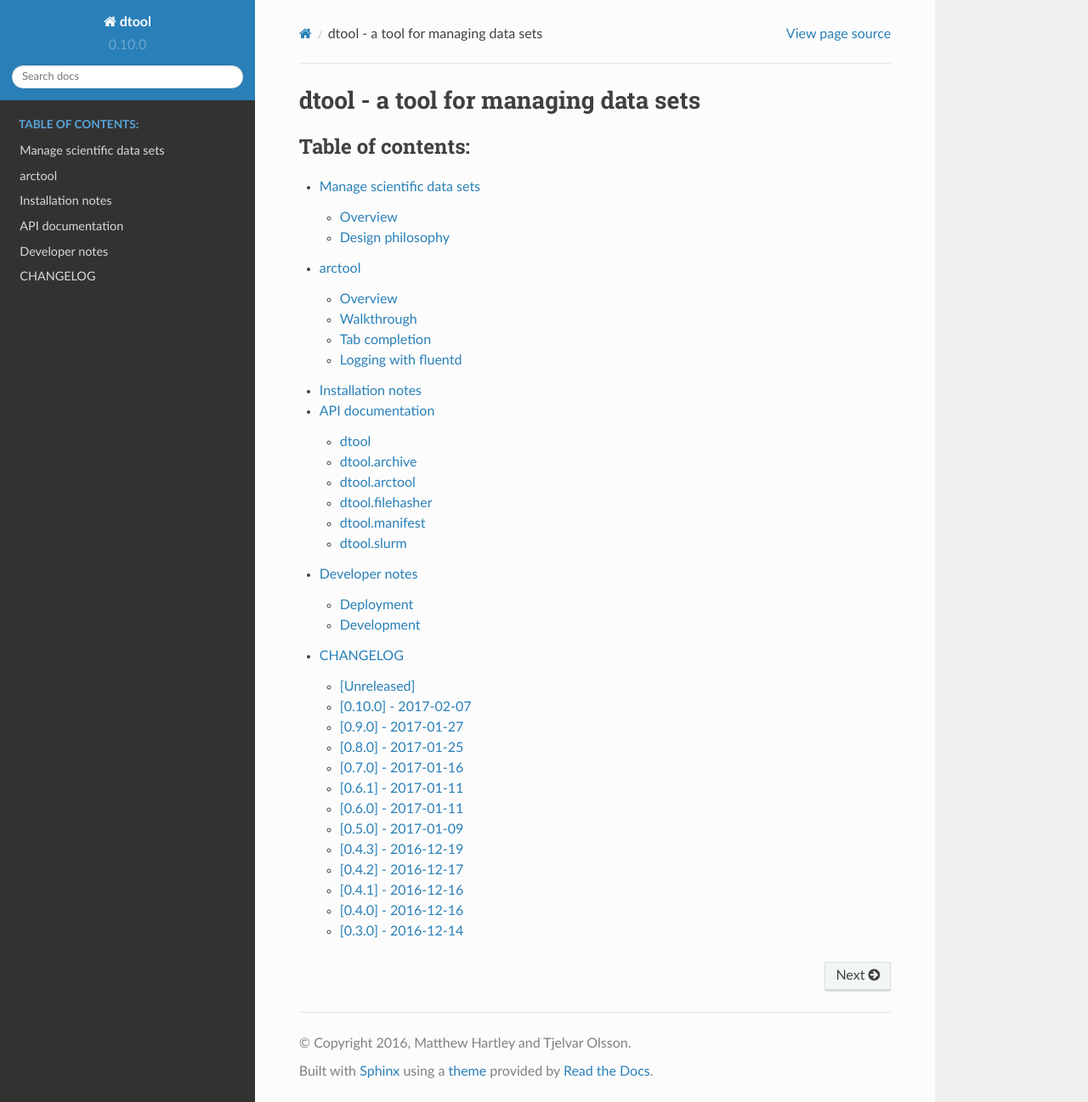
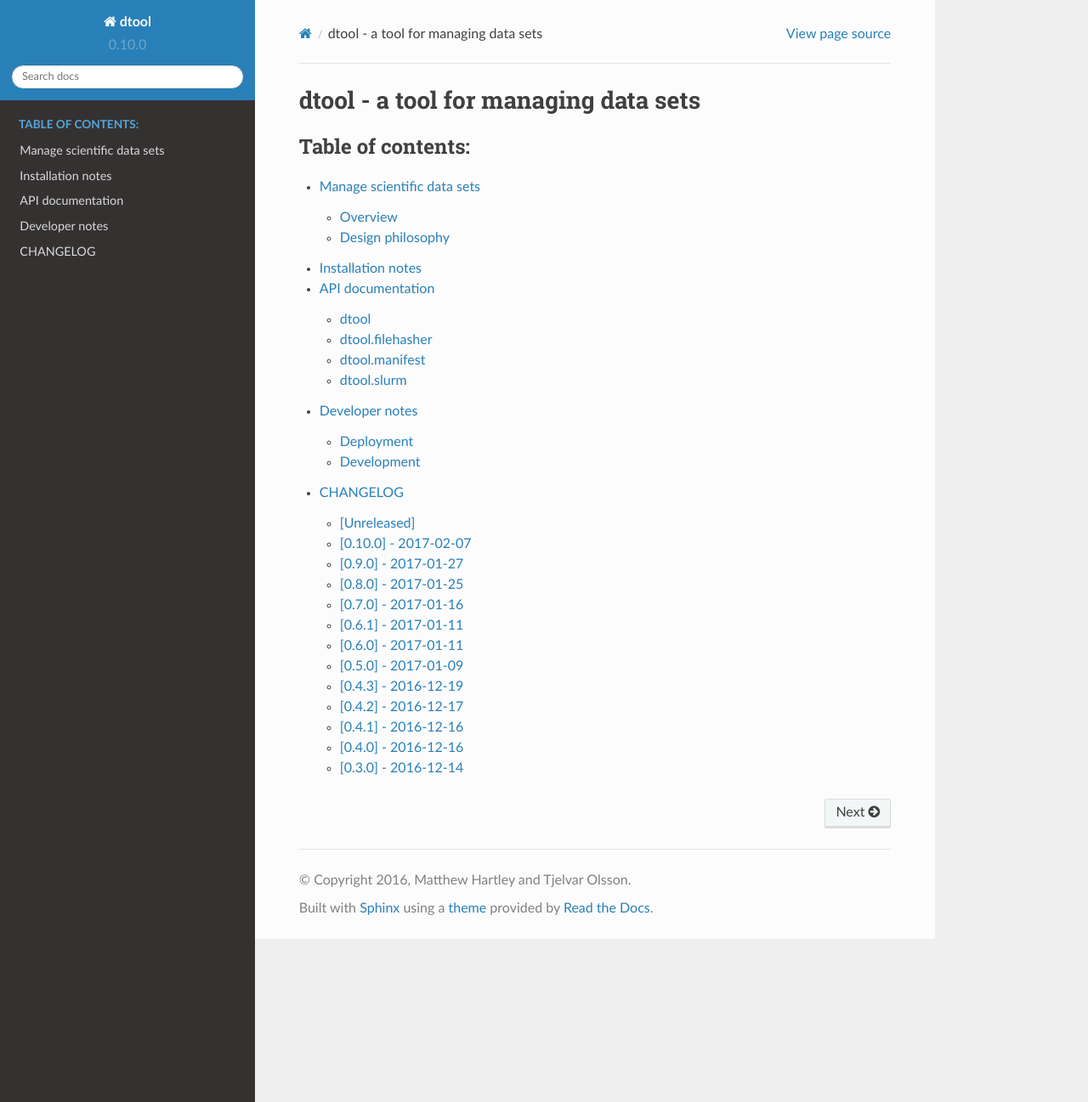
Before and after one commit to JIC-CSB/dtool, a Sphinx documentation site: the page built from docs/source/index.rst, in a window 1280 px wide and 1297 px high. Shown: the whole window at 85% size. Built offline with Sphinx 7.4.7 and the Read the Docs theme 2.0.0, drawn with Linux system fonts in a browser that asks for light colours; some of the changed lines change nothing that is shown.

Commit message:
Remove arctool from the docs

```diff
--- a/docs/source/api.rst
+++ b/docs/source/api.rst
@@ -5,8 +5,6 @@ API documentation
    :maxdepth: 2
 
    api/dtool
-   api/archive
-   api/arctool
    api/filehasher
    api/manifest
    api/slurm
--- a/docs/source/api/archive.rst
+++ /dev/null
@@ -1,5 +0,0 @@
-dtool.archive
-=============
-
-.. automodule:: dtool.archive
-   :members:
--- a/docs/source/api/arctool.rst
+++ /dev/null
@@ -1,5 +0,0 @@
-dtool.arctool
-=============
-
-.. automodule:: dtool.arctool
-   :members:
--- a/docs/source/arctool.rst
+++ /dev/null
@@ -1,174 +0,0 @@
-arctool
--------
-
-Overview
-~~~~~~~~
-
-The ``arctool`` command line tool does several things.
-
-1. Provides templates for meta data associated with a project in the plain
-   text yaml file format
-2. Provides a means to generate a manifest with meta data for all files in
-   a data directory
-3. Provides directory structure templates for archiving data
-4. Provides wrappers to create tar archives
-5. Provides wrappers to gzip tar archives
-6. Provides wrappers to verify the integrity of files in gzipped tar archives
-
-Below is a high level overview of the workflow.
-
-.. image:: images/arctool_workflow.png
-
-
-
-Walkthrough
-~~~~~~~~~~~
-
-``arctool`` is a tool for archiving data.
-
-Install or load the tool
-^^^^^^^^^^^^^^^^^^^^^^^^
-
-JIC users can load the ``arctool`` program on the cluster using the command below.
-
-.. code-block:: none
-
-    source /common/software/linuxbrew/Cellar/lmod/5.9.3/lmod/5.9.3/init/bash
-    module use /common/modulefiles/Core
-    module load arctool
-
-To install the tool manually see :doc:`installation_notes`.
-
-Creating a staging area
-^^^^^^^^^^^^^^^^^^^^^^^
-
-First you will need to create an archiving staging area.
-
-::
-
-    $ mkdir archive_staging_area
-    $ cd archive_staging_area
-
-Making a new archive
-^^^^^^^^^^^^^^^^^^^^
-
-Warning: this section of the documentation assumes functionality that will be
-added in a future release. Specifically, the creation of project part of the
-directory structure is not yet implemented.
-
-To start building an archive use ``arctool new``, this will create a directory structure
-in the working directory (``archive_staging_area``) and prompt you to specify some meta
-data associated with the project.
-
-::
-
-    $ arctool new
-
-    # Add ouput here
-
-This results in the directory structure below.
-
-::
-
-    $ tree some_project
-
-    # Add output here
-
-Editing dataset meta data
-^^^^^^^^^^^^^^^^^^^^^^^^^
-
-Inspect and extend the ``some_project/data_set_1/README.yml`` as necessary.
-This file is meant to provide overall meta data of the data set.
-
-::
-
-    $ cat some_project/data_set_1/README.yml
-
-    # Add output here
-
-Moving data into the dataset in the staging area
-^^^^^^^^^^^^^^^^^^^^^^^^^^^^^^^^^^^^^^^^^^^^^^^^
-
-Move your data to be archived into the ``some_project/data_set_1/archive``
-directory.
-
-::
-
-    $ mv ~/my_old_project/data_set_1/* some_project/data_set_1/archive/
-
-Generating file meta data
-^^^^^^^^^^^^^^^^^^^^^^^^^
-
-Generate meta data for the files that you just moved into the
-``some_project/data_set_1/archive`` directory.
-
-::
-
-    $ arctool manifest create some_project/data_set_1
-
-
-Creating the archive file
-^^^^^^^^^^^^^^^^^^^^^^^^^
-
-Create a tar ball of the data set.
-
-::
-
-    $ arctool archive create some_project/data_set_1
-
-    # Add output here
-
-Compressing the archive
-^^^^^^^^^^^^^^^^^^^^^^^
-
-Compress the archive using gzip compression.
-
-::
-
-    $ arctool archive compress some_project/data_set_1
-
-    # Add output here
-
-Moving the archive into long term storage
-^^^^^^^^^^^^^^^^^^^^^^^^^^^^^^^^^^^^^^^^^
-
-Finally move the gzipped tarball archive into your long term storage.
-
-Deleting original data
-^^^^^^^^^^^^^^^^^^^^^^
-
-Now you can delete the original data.
-
-
-Tab completion
-~~~~~~~~~~~~~~
-
-arctool supports tab completion for bash. To enable it, enter the following in your shell:
-
-::
-
-    $ eval "$(_ARCTOOL_COMPLETE=source arctool)"
-
-or add it to your .bashrc to enable permanently. You can also generate a sourceable bash shell with:
-
-::
-
-    $ _ARCTOOL_COMPLETE=source arctool > arctool-complete.sh
-
-Logging with fluentd
-~~~~~~~~~~~~~~~~~~~~
-
-arctool sends logs to fluentd, a logging system. The fluentd server can be set
-in two ways:
-
-1. By setting the FLUENTD_HOST environment variable, e.g.:
-
-   ::
-
-       $ export FLUENTD_HOST=my_host.domain
-
-2. By specifying the host on the command line, e.g.:
-
-   ::
-
-       $ arctool --fluentd-host my_host.domain <command>
--- a/docs/source/index.rst
+++ b/docs/source/index.rst
@@ -6,7 +6,6 @@ dtool - a tool for managing data sets
    :caption: Table of contents:
 
    readme
-   arctool
    installation_notes
    api
    developer_notes
```
Also changed, not shown: docs/source/images/arctool_workflow.png (deleted), 3 other files.
